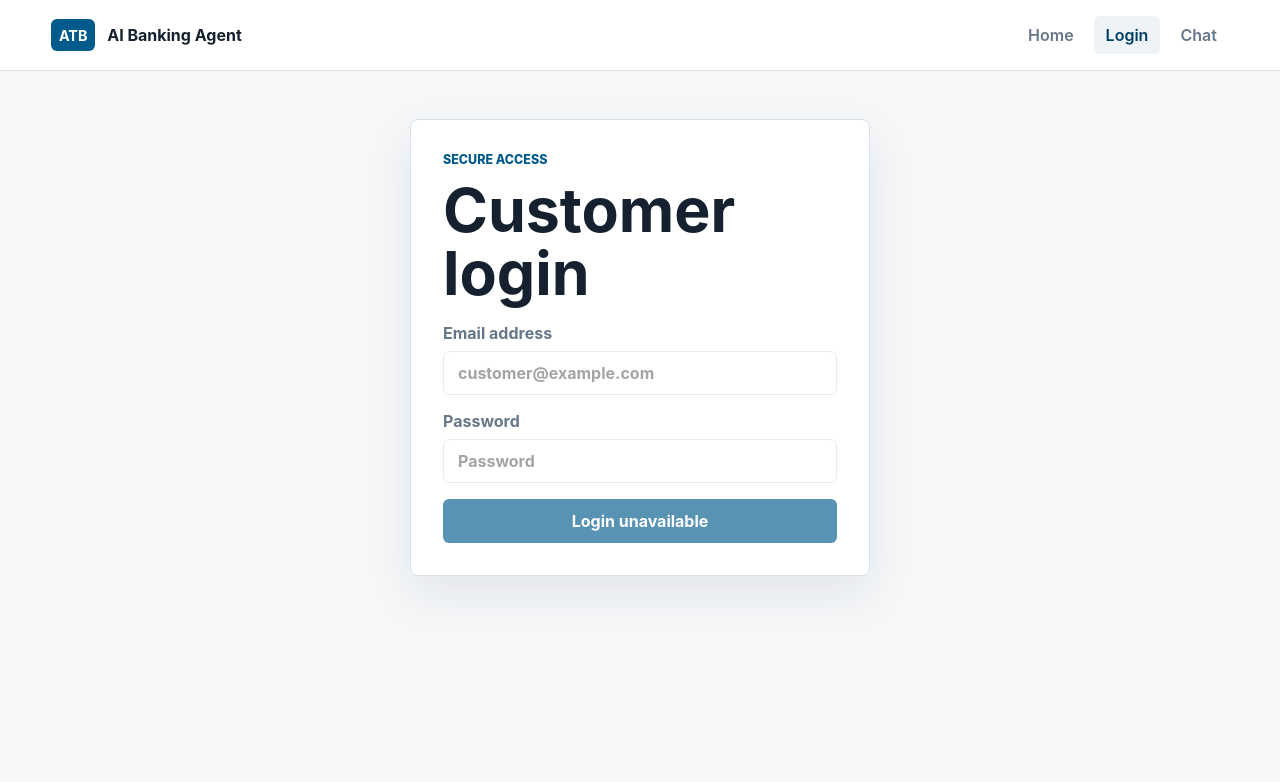
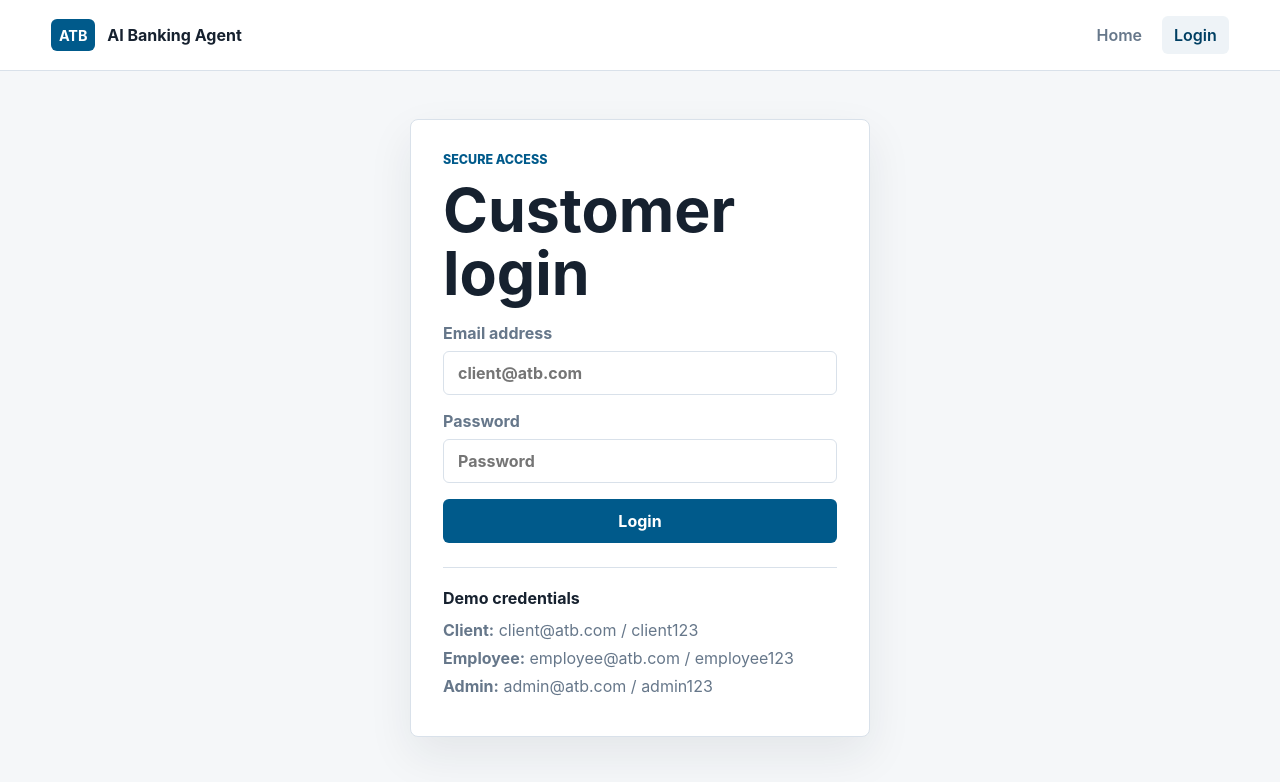
Before and after one commit to Omar-Tnt04/atb-ai-agent, a React (Vite) app in the folder web-client/: page /login in a window 1280 px wide. Shown: the top 782 px of the page. Built offline with nearby package versions, Linux system fonts and the light colour scheme; no server answers.

Commit message:
Connect React login to backend JWT auth

```diff
--- /dev/null
+++ b/web-client/src/api/authApi.js
@@ -0,0 +1,20 @@
+import apiClient from './client';
+
+export const login = async (email, password) => {
+  const response = await apiClient.post('/auth/login', {
+    email,
+    password,
+  });
+
+  return response.data;
+};
+
+export const getCurrentUser = async (token) => {
+  const response = await apiClient.get('/auth/me', {
+    headers: {
+      Authorization: `Bearer ${token}`,
+    },
+  });
+
+  return response.data;
+};
--- a/web-client/src/components/Navbar.jsx
+++ b/web-client/src/components/Navbar.jsx
@@ -1,6 +1,22 @@
-import { NavLink } from 'react-router-dom';
+import { NavLink, useLocation, useNavigate } from 'react-router-dom';
+import {
+  getToken,
+  getUser,
+  removeToken,
+  removeUser,
+} from '../utils/authStorage';
 
 function Navbar() {
+  useLocation();
+  const navigate = useNavigate();
+  const isLoggedIn = Boolean(getToken() && getUser());
+
+  const handleLogout = () => {
+    removeToken();
+    removeUser();
+    navigate('/login');
+  };
+
   return (
     <header className="navbar">
       <NavLink to="/" className="brand" aria-label="ATB AI Banking Agent Home">
@@ -9,9 +25,19 @@ function Navbar() {
       </NavLink>
 
       <nav className="nav-links" aria-label="Primary navigation">
-        <NavLink to="/">Home</NavLink>
-        <NavLink to="/login">Login</NavLink>
-        <NavLink to="/chat">Chat</NavLink>
+        {isLoggedIn ? (
+          <>
+            <NavLink to="/chat">Chat</NavLink>
+            <button type="button" className="nav-button" onClick={handleLogout}>
+              Logout
+            </button>
+          </>
+        ) : (
+          <>
+            <NavLink to="/">Home</NavLink>
+            <NavLink to="/login">Login</NavLink>
+          </>
+        )}
       </nav>
     </header>
   );
--- a/web-client/src/pages/ChatPage.jsx
+++ b/web-client/src/pages/ChatPage.jsx
@@ -1,4 +1,33 @@
+import { useEffect } from 'react';
+import { useNavigate } from 'react-router-dom';
+import {
+  getToken,
+  getUser,
+  removeToken,
+  removeUser,
+} from '../utils/authStorage';
+
 function ChatPage() {
+  const navigate = useNavigate();
+  const token = getToken();
+  const user = getUser();
+
+  useEffect(() => {
+    if (!token || !user) {
+      navigate('/login');
+    }
+  }, [navigate, token, user]);
+
+  const handleLogout = () => {
+    removeToken();
+    removeUser();
+    navigate('/login');
+  };
+
+  if (!user) {
+    return null;
+  }
+
   return (
     <section className="chat-layout">
       <div className="chat-header">
@@ -7,6 +36,15 @@ function ChatPage() {
       </div>
 
       <div className="chat-window">
+        <div className="account-summary">
+          <h2>Welcome, {user.fullName}</h2>
+          <p>Role: {user.role}</p>
+          <p>Phone: {user.phoneNumber || 'Not registered'}</p>
+          <button type="button" className="secondary-button" onClick={handleLogout}>
+            Logout
+          </button>
+        </div>
+
         <div className="message message-agent">
           <p>Chat service is ready for the next implementation phase.</p>
         </div>
--- a/web-client/src/pages/LoginPage.jsx
+++ b/web-client/src/pages/LoginPage.jsx
@@ -1,24 +1,85 @@
+import { useState } from 'react';
+import { useNavigate } from 'react-router-dom';
+import { login } from '../api/authApi';
+import { saveToken, saveUser } from '../utils/authStorage';
+
 function LoginPage() {
+  const navigate = useNavigate();
+  const [email, setEmail] = useState('');
+  const [password, setPassword] = useState('');
+  const [error, setError] = useState('');
+  const [isLoading, setIsLoading] = useState(false);
+
+  const handleSubmit = async (event) => {
+    event.preventDefault();
+    setIsLoading(true);
+    setError('');
+
+    try {
+      const data = await login(email, password);
+      saveToken(data.token);
+      saveUser(data.user);
+      navigate('/chat');
+    } catch (requestError) {
+      setError(
+        requestError.response?.data?.message ||
+          requestError.message ||
+          'Login failed',
+      );
+    } finally {
+      setIsLoading(false);
+    }
+  };
+
   return (
     <section className="narrow-page">
       <div className="form-panel">
         <p className="eyebrow">Secure Access</p>
         <h1>Customer login</h1>
-        <form className="login-form">
+        <form className="login-form" onSubmit={handleSubmit}>
           <label>
             Email address
-            <input type="email" placeholder="customer@example.com" disabled />
+            <input
+              type="email"
+              value={email}
+              placeholder="client@atb.com"
+              autoComplete="email"
+              onChange={(event) => setEmail(event.target.value)}
+              required
+            />
           </label>
 
           <label>
             Password
-            <input type="password" placeholder="Password" disabled />
+            <input
+              type="password"
+              value={password}
+              placeholder="Password"
+              autoComplete="current-password"
+              onChange={(event) => setPassword(event.target.value)}
+              required
+            />
           </label>
 
-          <button type="button" className="primary-button" disabled>
-            Login unavailable
+          <button type="submit" className="primary-button" disabled={isLoading}>
+            {isLoading ? 'Logging in...' : 'Login'}
           </button>
+
+          {error ? <p className="error-text">{error}</p> : null}
         </form>
+
+        <div className="demo-credentials">
+          <h2>Demo credentials</h2>
+          <p>
+            <strong>Client:</strong> client@atb.com / client123
+          </p>
+          <p>
+            <strong>Employee:</strong> employee@atb.com / employee123
+          </p>
+          <p>
+            <strong>Admin:</strong> admin@atb.com / admin123
+          </p>
+        </div>
       </div>
     </section>
   );
--- a/web-client/src/styles/global.css
+++ b/web-client/src/styles/global.css
@@ -101,15 +101,19 @@ a {
   gap: 8px;
 }
 
-.nav-links a {
+.nav-links a,
+.nav-button {
   padding: 9px 12px;
   border-radius: 6px;
   color: var(--muted);
+  background: transparent;
   font-weight: 600;
+  min-height: 0;
 }
 
 .nav-links a.active,
-.nav-links a:hover {
+.nav-links a:hover,
+.nav-button:hover {
   color: var(--primary-dark);
   background: var(--surface-strong);
 }
@@ -273,6 +277,21 @@ h2 {
   background: #ffffff;
 }
 
+.demo-credentials {
+  margin-top: 24px;
+  padding-top: 20px;
+  border-top: 1px solid var(--border);
+}
+
+.demo-credentials h2 {
+  margin-bottom: 12px;
+}
+
+.demo-credentials p {
+  margin-bottom: 8px;
+  color: var(--muted);
+}
+
 .chat-layout {
   display: grid;
   gap: 18px;
@@ -289,6 +308,31 @@ h2 {
   border: 1px solid var(--border);
   border-radius: 8px;
   background: #f8fafc;
+}
+
+.account-summary {
+  display: grid;
+  gap: 8px;
+  max-width: 520px;
+  margin-bottom: 18px;
+  padding: 18px;
+  border: 1px solid var(--border);
+  border-radius: 8px;
+  background: #ffffff;
+}
+
+.account-summary h2 {
+  font-size: 1.25rem;
+}
+
+.account-summary p {
+  margin-bottom: 0;
+  color: var(--muted);
+}
+
+.account-summary .secondary-button {
+  width: fit-content;
+  margin-top: 8px;
 }
 
 .message {
--- /dev/null
+++ b/web-client/src/utils/authStorage.js
@@ -0,0 +1,37 @@
+const TOKEN_KEY = 'atb_auth_token';
+const USER_KEY = 'atb_auth_user';
+
+export const saveToken = (token) => {
+  localStorage.setItem(TOKEN_KEY, token);
+};
+
+export const getToken = () => {
+  return localStorage.getItem(TOKEN_KEY);
+};
+
+export const removeToken = () => {
+  localStorage.removeItem(TOKEN_KEY);
+};
+
+export const saveUser = (user) => {
+  localStorage.setItem(USER_KEY, JSON.stringify(user));
+};
+
+export const getUser = () => {
+  const storedUser = localStorage.getItem(USER_KEY);
+
+  if (!storedUser) {
+    return null;
+  }
+
+  try {
+    return JSON.parse(storedUser);
+  } catch {
+    removeUser();
+    return null;
+  }
+};
+
+export const removeUser = () => {
+  localStorage.removeItem(USER_KEY);
+};
```
